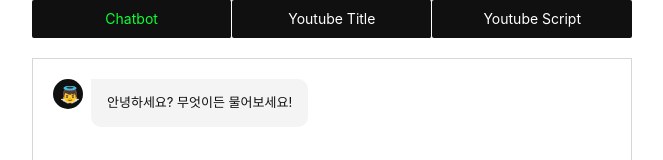
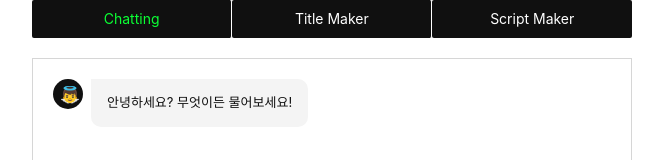
Before and after one commit to waterbinnn/gpt-ai-helper, a Next.js app: page / in a window 1280 px wide. Shown: the top 160 px of the page, without its empty margins (308-971 px from the left). Built offline with nearby package versions, Linux system fonts and the light colour scheme; a web font is replaced by a local one.

Commit message:
fix: sidebar title 명 수정

```diff
--- a/src/components/Sidebar/Sidebar.tsx
+++ b/src/components/Sidebar/Sidebar.tsx
@@ -19,19 +19,19 @@ export const Sidebar = () => {
           className={cx('sidebar-item', { active: pathname === '/' })}
           onClick={() => handleRouter('/')}
         >
-          Chatbot
+          Chatting
         </li>
         <li
           className={cx('sidebar-item', { active: pathname === '/title' })}
           onClick={() => handleRouter('/title')}
         >
-          Youtube Title
+          Title Maker
         </li>
         <li
           className={cx('sidebar-item', { active: pathname === '/script' })}
           onClick={() => handleRouter('/script')}
         >
-          Youtube Script
+          Script Maker
         </li>
       </ul>
     </nav>
```
